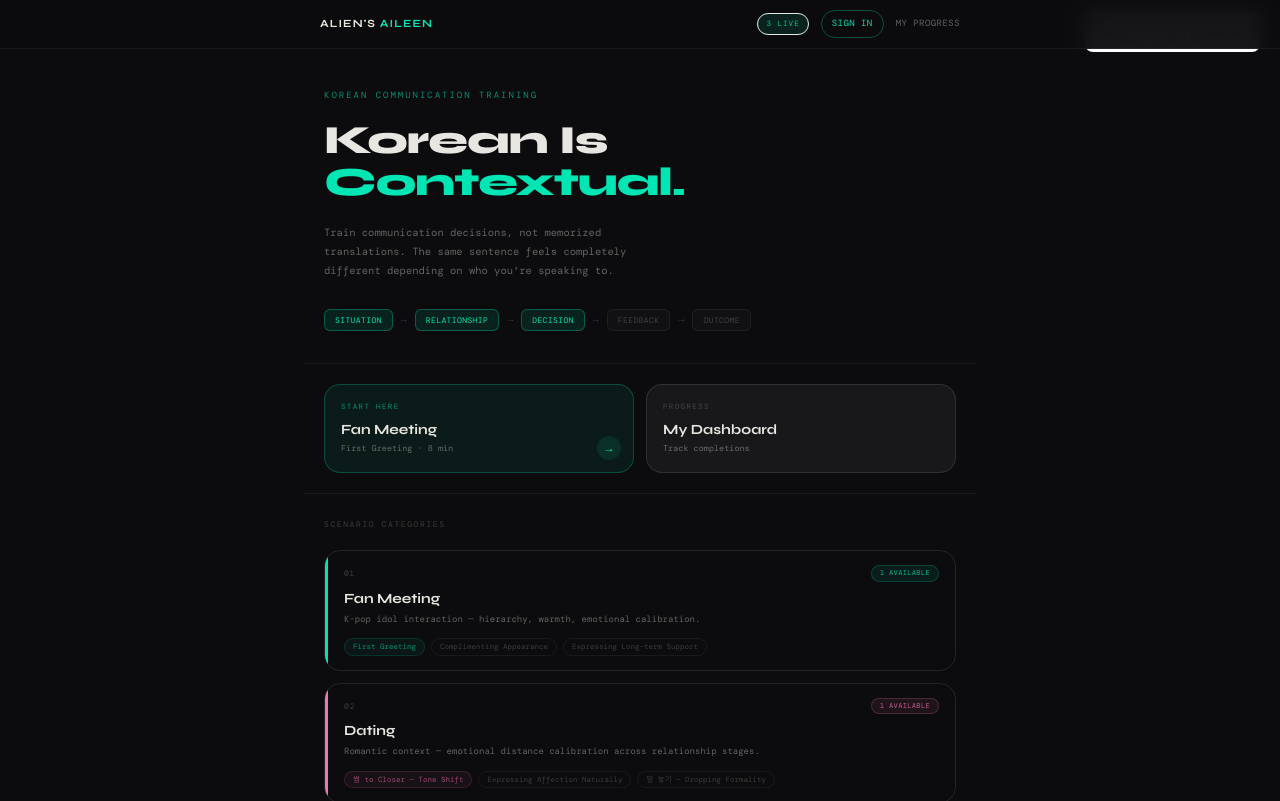
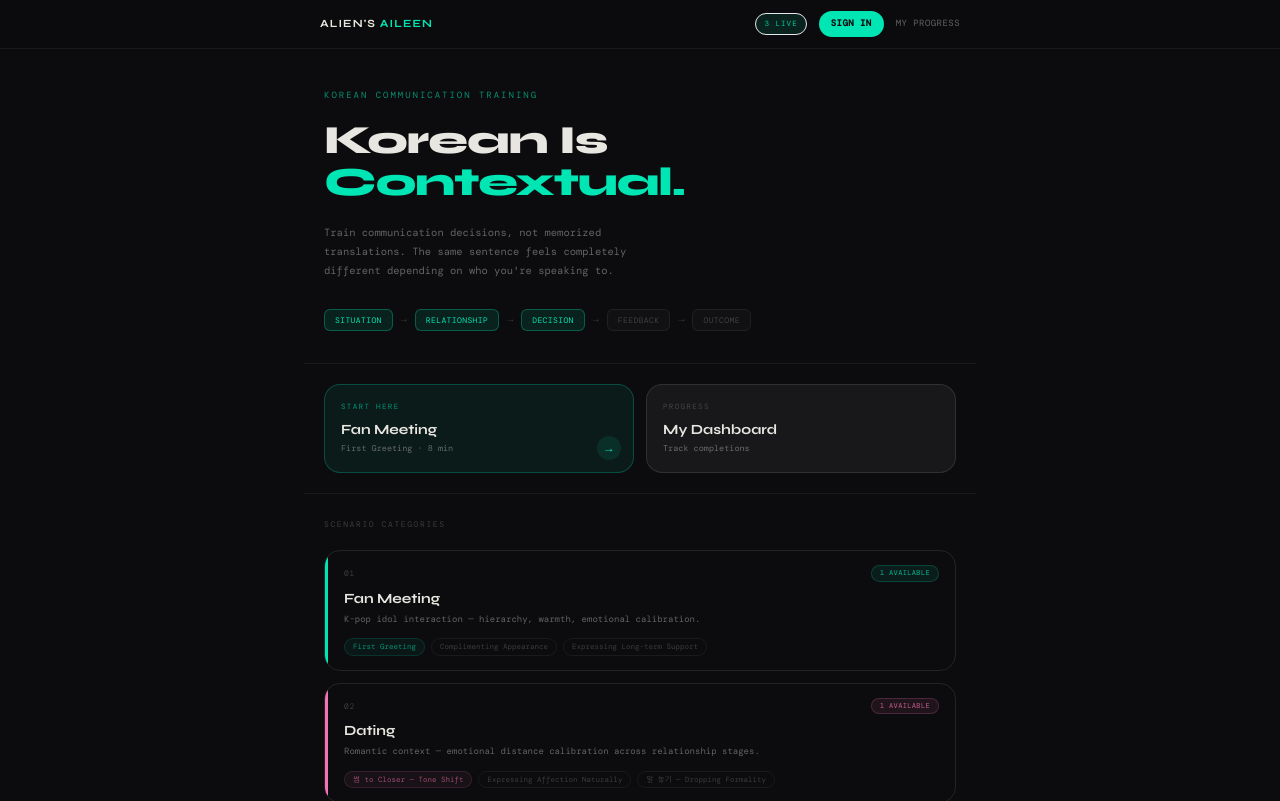
Before and after one commit to vineyardgr0-sudo/aliensaileen, a Next.js app: page / in a window 1280 px wide. Shown: the top 801 px of the page. Built offline with nearby package versions, Linux system fonts and the light colour scheme; no server answers; a web font is replaced by a local one.

Commit message:
fix: remove NavBar from layout

```diff
--- a/app/layout.tsx
+++ b/app/layout.tsx
@@ -1,4 +1,3 @@
-import NavBar from '@/components/NavBar'
 import type { Metadata, Viewport } from "next";
 import { Syne, DM_Mono } from "next/font/google";
 import "./globals.css";
@@ -46,7 +45,7 @@ export const viewport: Viewport = {
 export default function RootLayout({ children }: { children: React.ReactNode }) {
   return (
     <html lang="en" className={`${syne.variable} ${dmMono.variable}`}>
-      <body><NavBar />{children}</body>
+      <body>{children}</body>
     </html>
   );
 }
--- a/components/AuthButton.tsx
+++ b/components/AuthButton.tsx
@@ -1,15 +1,15 @@
-'use client'
+"use client"
 
-import { createClient } from '@/lib/supabase'
+import { createClient } from "@/lib/supabase"
 
 export default function AuthButton() {
   const supabase = createClient()
 
   async function handleLogin() {
     await supabase.auth.signInWithOAuth({
-      provider: 'google',
+      provider: "google",
       options: {
-        redirectTo: window.location.origin + '/auth/callback',
+        redirectTo: window.location.origin + "/auth/callback",
       },
     })
   }
@@ -17,7 +17,7 @@ export default function AuthButton() {
   return (
     <button
       onClick={handleLogin}
-      className="font-mono text-[9px] tracking-wider uppercase text-mint border border-mint/30 rounded-full px-2.5 py-1.5 hover:border-mint transition-colors"
+      className="font-mono text-[9px] tracking-wider uppercase bg-mint text-s0 rounded-full px-3 py-1.5 hover:bg-mint/80 transition-colors font-bold"
     >
       Sign in
     </button>
```
